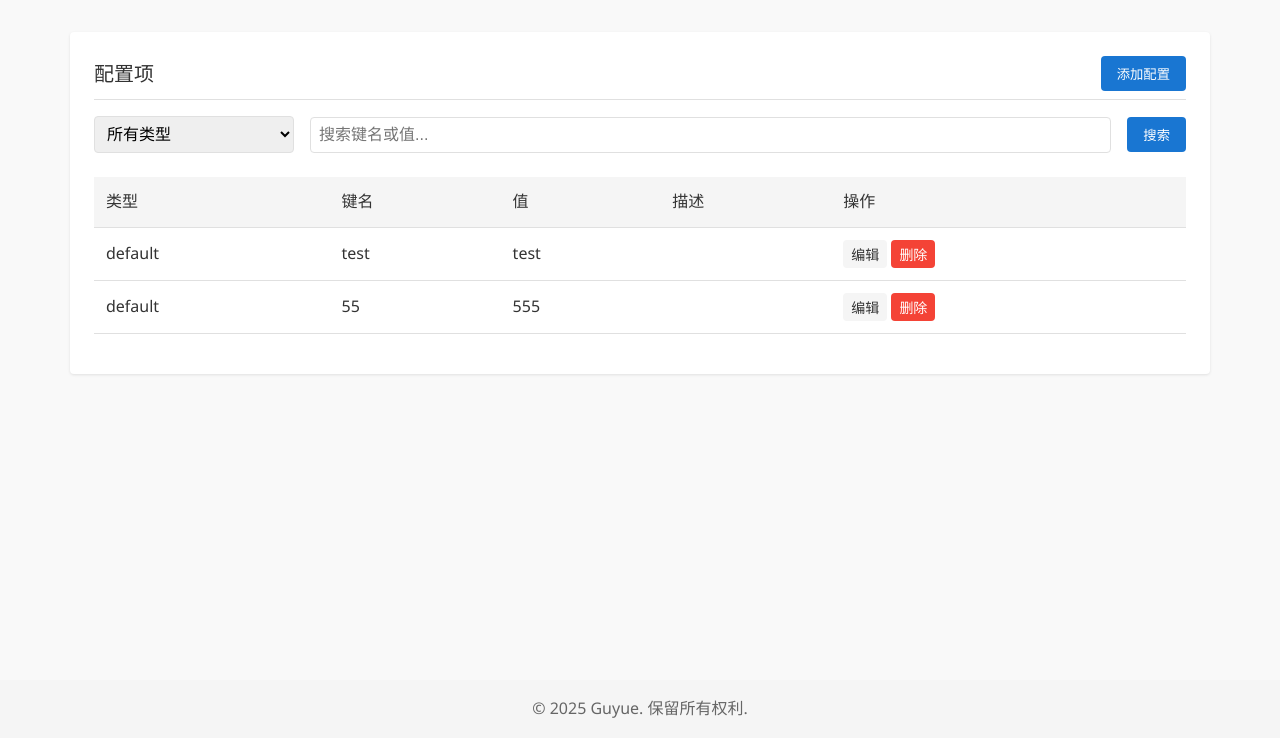
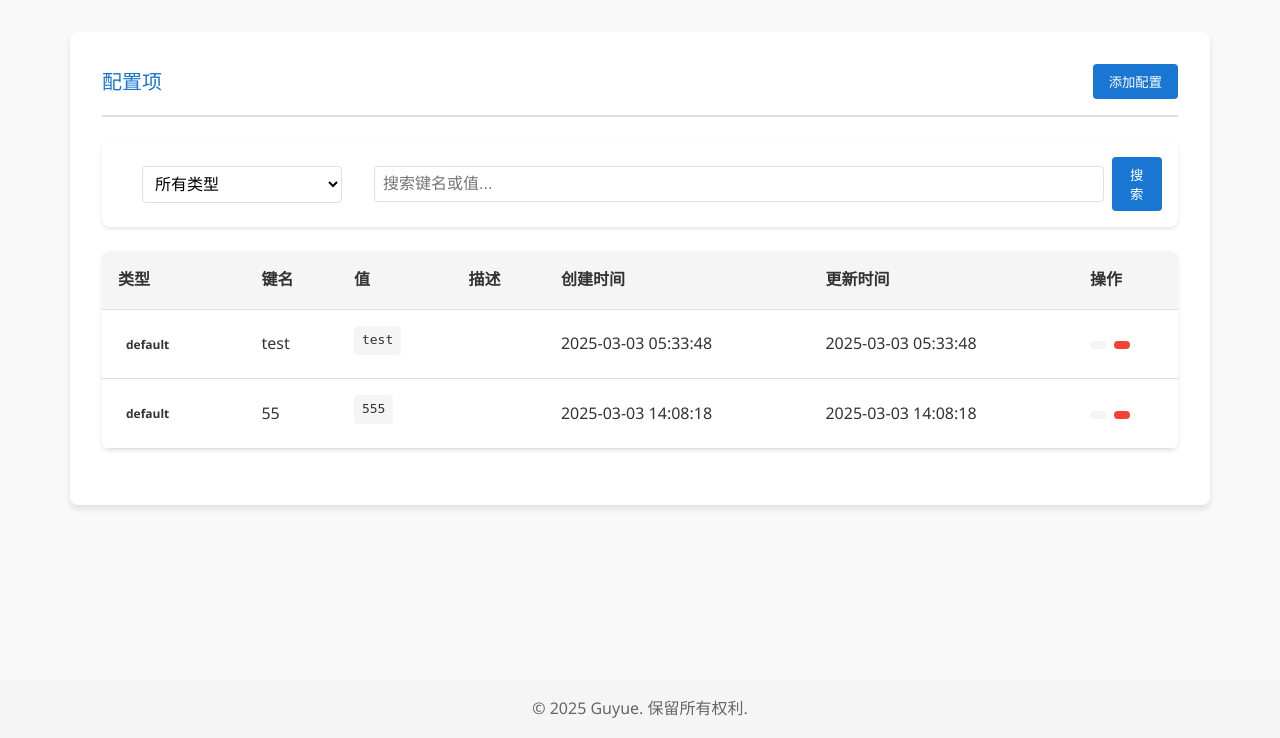
Before and after one commit to guyue55/config_center, a FastAPI app: page /page/configs in a window 1280 px wide. Shown: the part 70-808 px from the top of the page. Run offline with FastAPI, Linux system fonts and the light colour scheme; data comes from the database, SQL or seed files in the repository.

Commit message:
优化配置类型和配置项页面

```diff
--- a/app/static/css/style.css
+++ b/app/static/css/style.css
@@ -158,19 +158,65 @@ main {
 /* 卡片样式 */
 .card {
   background-color: white;
-  border-radius: 4px;
-  box-shadow: 0 1px 3px rgba(0, 0, 0, 0.1);
-  padding: 1.5rem;
-  margin-bottom: 1.5rem;
+  border-radius: 8px;
+  box-shadow: 0 4px 6px rgba(0, 0, 0, 0.1);
+  padding: 2rem;
+  margin-bottom: 2rem;
+  transition: transform 0.2s, box-shadow 0.2s;
+}
+
+.card:hover {
+  transform: translateY(-2px);
+  box-shadow: 0 6px 12px rgba(0, 0, 0, 0.15);
 }
 
 .card-header {
   display: flex;
   justify-content: space-between;
   align-items: center;
-  margin-bottom: 1rem;
-  padding-bottom: 0.5rem;
-  border-bottom: 1px solid var(--border-color);
+  margin-bottom: 1.5rem;
+  padding-bottom: 1rem;
+  border-bottom: 2px solid var(--border-color);
+}
+
+.card-title {
+  font-size: 1.5rem;
+  font-weight: 600;
+  color: var(--primary-color);
+  margin: 0;
+}
+
+.modal {
+  display: none;
+  position: fixed;
+  top: 0;
+  left: 0;
+  width: 100%;
+  height: 100%;
+  background-color: rgba(0, 0, 0, 0.5);
+  z-index: 1000;
+  animation: fadeIn 0.3s ease;
+}
+
+.modal-content {
+  background-color: white;
+  border-radius: 8px;
+  box-shadow: 0 4px 12px rgba(0, 0, 0, 0.2);
+  max-width: 500px;
+  margin: 2rem auto;
+  padding: 2rem;
+  position: relative;
+  animation: slideIn 0.3s ease;
+}
+
+@keyframes fadeIn {
+  from { opacity: 0; }
+  to { opacity: 1; }
+}
+
+@keyframes slideIn {
+  from { transform: translateY(-20px); opacity: 0; }
+  to { transform: translateY(0); opacity: 1; }
 }
 
 .card-title {
@@ -183,21 +229,93 @@ main {
   overflow-x: auto;
 }
 
+.table-container {
+  overflow-x: auto;
+  margin: 1.5rem 0;
+  border-radius: 8px;
+  box-shadow: 0 2px 4px rgba(0,0,0,0.1);
+}
+
 table {
   width: 100%;
-  border-collapse: collapse;
-  margin-bottom: 1rem;
+  border-collapse: separate;
+  border-spacing: 0;
+  background: white;
 }
 
 th, td {
-  padding: 0.75rem;
+  padding: 1rem;
   text-align: left;
+  border: none;
   border-bottom: 1px solid var(--border-color);
 }
 
 th {
+  font-weight: 600;
   background-color: var(--secondary-color);
+  color: var(--text-color);
+}
+
+tbody tr:hover {
+  background-color: rgba(99, 164, 255, 0.1);
+  transition: background-color 0.2s;
+}
+
+.config-value {
+  display: inline-block;
+  padding: 0.25rem 0.5rem;
+  background: var(--secondary-color);
+  border-radius: 4px;
+  font-family: monospace;
+  max-width: 300px;
+  overflow: hidden;
+  text-overflow: ellipsis;
+  white-space: nowrap;
+}
+
+.value-container {
+  position: relative;
+  max-width: 300px;
+}
+
+.btn-group {
+  display: inline-flex;
+  gap: 0.5rem;
+}
+
+.btn-group .btn {
+  border-radius: 4px;
+}
+
+.type-link {
+  color: var(--primary-color);
+  text-decoration: none;
   font-weight: 500;
+  font-size: 1rem;
+  position: relative;
+  transition: color 0.3s ease;
+}
+
+.type-link::after {
+  content: '';
+  position: absolute;
+  width: 100%;
+  height: 2px;
+  bottom: -2px;
+  left: 0;
+  background-color: var(--primary-color);
+  transform: scaleX(0);
+  transform-origin: bottom right;
+  transition: transform 0.3s ease;
+}
+
+.type-link:hover {
+  color: var(--primary-dark);
+}
+
+.type-link:hover::after {
+  transform: scaleX(1);
+  transform-origin: bottom left;
 }
 
 tr:hover {
@@ -285,7 +403,7 @@ tr:hover {
 
 /* 搜索框 */
 .search-container {
-  margin-bottom: 1.5rem;
+  margin: 1.5rem 0;
 }
 
 .search-box {
@@ -293,16 +411,49 @@ tr:hover {
   gap: 1rem;
   flex-wrap: wrap;
   align-items: center;
+  background: white;
+  padding: 1rem;
+  border-radius: 8px;
+  box-shadow: 0 2px 4px rgba(0,0,0,0.1);
+}
+
+.input-group {
+  display: flex;
+  gap: 0.5rem;
+  align-items: center;
+  width: 100%;
+}
+
+.input-group-text {
+  display: flex;
+  align-items: center;
+  padding: 0.5rem;
+  background: var(--background-light);
+  border-radius: 4px;
+  color: var(--text-light);
 }
 
 .search-box select {
   min-width: 150px;
   max-width: 200px;
+  border-radius: 4px;
+  border: 1px solid var(--border-color);
+  padding: 0.5rem;
+  background: white;
 }
 
 .search-input {
   flex: 1;
   min-width: 200px;
+  border-radius: 4px;
+  border: 1px solid var(--border-color);
+  padding: 0.5rem;
+  transition: border-color 0.3s;
+}
+
+.search-input:focus {
+  border-color: var(--primary-color);
+  outline: none;
 }
 
 /* 标签样式 */
--- a/app/templates/configs.html
+++ b/app/templates/configs.html
@@ -7,48 +7,66 @@
     <div class="card">
         <div class="card-header">
             <h1 class="card-title">配置项</h1>
-            <!-- 添加新增按钮 -->
-            <button class="btn btn-primary" onclick="showAddConfigModal()">添加配置</button>
+            <button class="btn btn-primary" onclick="showAddConfigModal()">
+                <i class="fas fa-plus"></i> 添加配置
+            </button>
         </div>
         <div class="card-body">
-            <div class="search-container">
+            <div class="search-container mb-4">
                 <form class="search-box" action="/page/configs" method="get">
+                    <div class="input-group">
+                        <span class="input-group-text"><i class="fas fa-filter"></i></span>
                         <select name="type_name" class="form-control" onchange="this.form.submit()">
                             <option value="">所有类型</option>
                             {% for type in types %}
                             <option value="{{ type.type_name }}" {% if current_type == type.type_name %}selected{% endif %}>{{ type.type_name }}</option>
                             {% endfor %}
                         </select>
-                    <input type="text" name="search" class="form-control search-input" placeholder="搜索键名或值..." value="{{ request.query_params.get('search', '') }}">
+                        <span class="input-group-text"><i class="fas fa-search"></i></span>
+                        <input type="text" name="search" class="form-control" placeholder="搜索键名或值..." value="{{ request.query_params.get('search', '') }}">
                         <button type="submit" class="btn btn-primary">搜索</button>
                         {% if request.query_params.get('search') or request.query_params.get('type_name') %}
                         <a href="/page/configs" class="btn btn-secondary">清除</a>
                         {% endif %}
+                    </div>
                 </form>
             </div>
 
             <div class="table-container">
-                <table>
+                <table class="table table-hover">
                     <thead>
                         <tr>
-                            <th>类型</th>
-                            <th>键名</th>
-                            <th>值</th>
-                            <th>描述</th>
-                            <th>操作</th>
+                            <th><i class="fas fa-layer-group"></i> 类型</th>
+                            <th><i class="fas fa-key"></i> 键名</th>
+                            <th><i class="fas fa-code"></i> 值</th>
+                            <th><i class="fas fa-info-circle"></i> 描述</th>
+                            <th><i class="fas fa-clock"></i> 创建时间</th>
+                            <th><i class="fas fa-history"></i> 更新时间</th>
+                            <th class="text-end">操作</th>
                         </tr>
                     </thead>
                     <tbody>
                         {% for config in configs %}
                         <tr>
-                            <td>{{ config.type.type_name }}</td>
+                            <td><span class="badge bg-primary">{{ config.type.type_name }}</span></td>
                             <td>{{ config.key }}</td>
-                            <td>{{ config.value }}</td>
+                            <td>
+                                <div class="value-container">
+                                    <code class="config-value">{{ config.value }}</code>
+                                </div>
+                            </td>
                             <td>{{ config.key_description }}</td>
-                            <td>
-                                <!-- 添加编辑和删除按钮 -->
-                                <button class="btn btn-sm btn-secondary" onclick="showEditConfigModal('{{ config.type.type_name }}', '{{ config.key }}', '{{ config.value }}', '{{ config.key_description }}')">编辑</button>
-                                <button class="btn btn-sm btn-danger" onclick="confirmDeleteConfig('{{ config.type.type_name }}', '{{ config.key }}')">删除</button>
+                            <td>{{ config.created_at.strftime('%Y-%m-%d %H:%M:%S') }}</td>
+                            <td>{{ config.updated_at.strftime('%Y-%m-%d %H:%M:%S') }}</td>
+                            <td class="text-end">
+                                <div class="btn-group">
+                                    <button class="btn btn-sm btn-secondary" onclick="showEditConfigModal('{{ config.type.type_name }}', '{{ config.key }}', '{{ config.value }}', '{{ config.key_description }}')">
+                                        <i class="fas fa-edit"></i>
+                                    </button>
+                                    <button class="btn btn-sm btn-danger" onclick="confirmDeleteConfig('{{ config.type.type_name }}', '{{ config.key }}')">
+                                        <i class="fas fa-trash"></i>
+                                    </button>
+                                </div>
                             </td>
                         </tr>
                         {% endfor %}
```
Also changed, not shown: app/static/css/styles.css (added, +394 -0 lines), app/templates/types.html (+26 -15 lines). Lines whose indentation alone changed are shown as unchanged.
